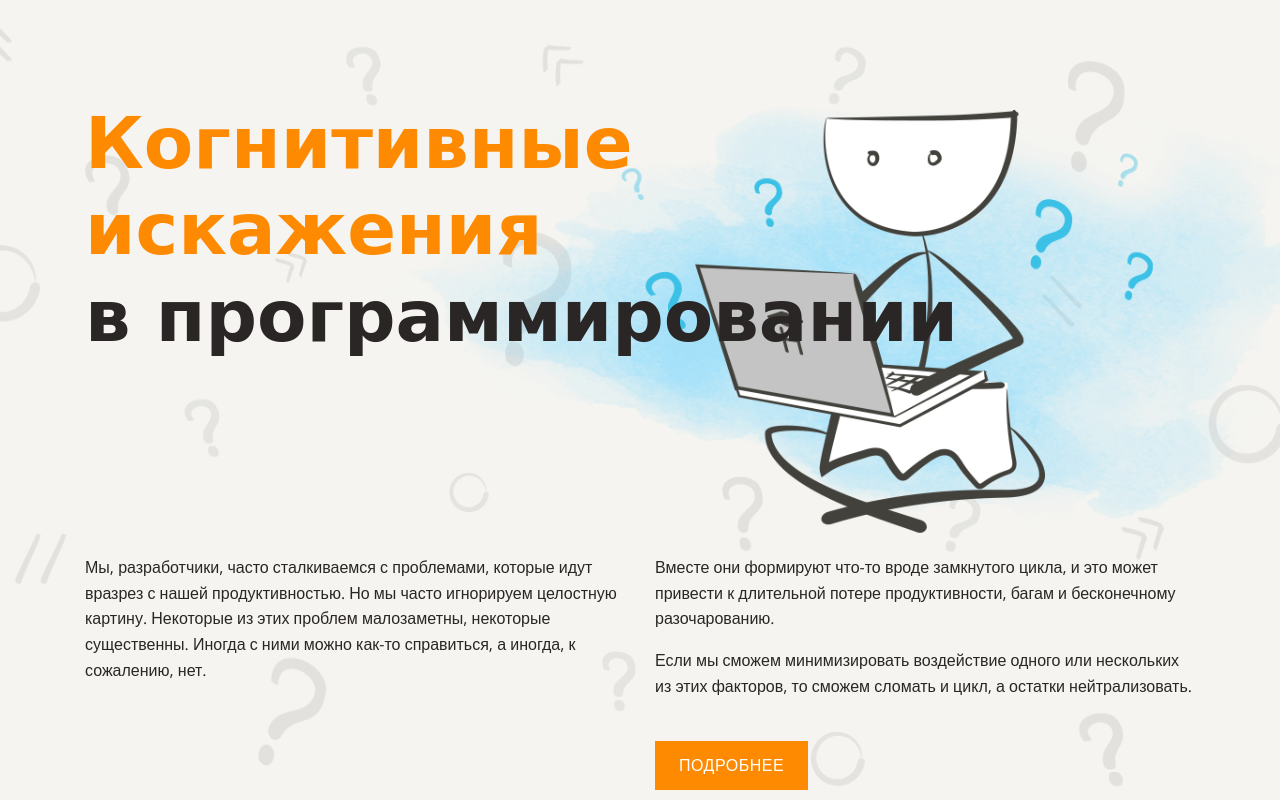
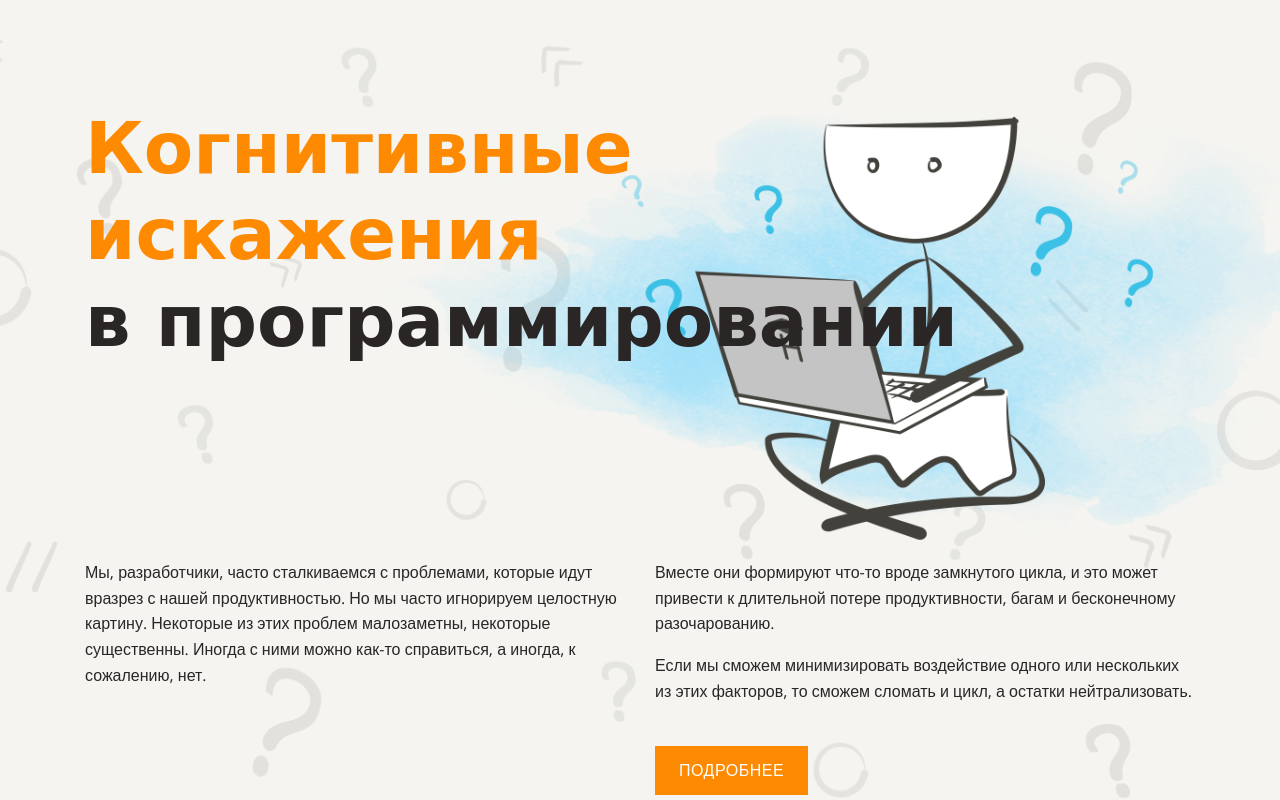
Before and after one commit to oltitov/layout-designer-project-lvl1, a website: page src/index.html in a window 1280 px wide. Shown: the top 800 px of the page. Drawn offline with nearby package versions, Linux system fonts and the light colour scheme; a web font is replaced by a local one.

Commit message:
fix: perfect pixel header

```diff
--- a/src/styles/style.css
+++ b/src/styles/style.css
@@ -98,7 +98,7 @@ body {
   left: 0;
 
   width: 100%;
-  height: 104%;
+  height: 105%;
 
   background: url('../images/background.png') no-repeat center center/cover;
 
@@ -180,12 +180,12 @@ body {
 .header-block {
   position: relative;
 
-  padding-bottom: 196px;
+  padding: 5px 0 196px 0;
 }
 
 .header-block::before {
   position: absolute;
-  top: -52px;
+  top: -45px;
   right: -270px;
 
   width: 1083px;
```
